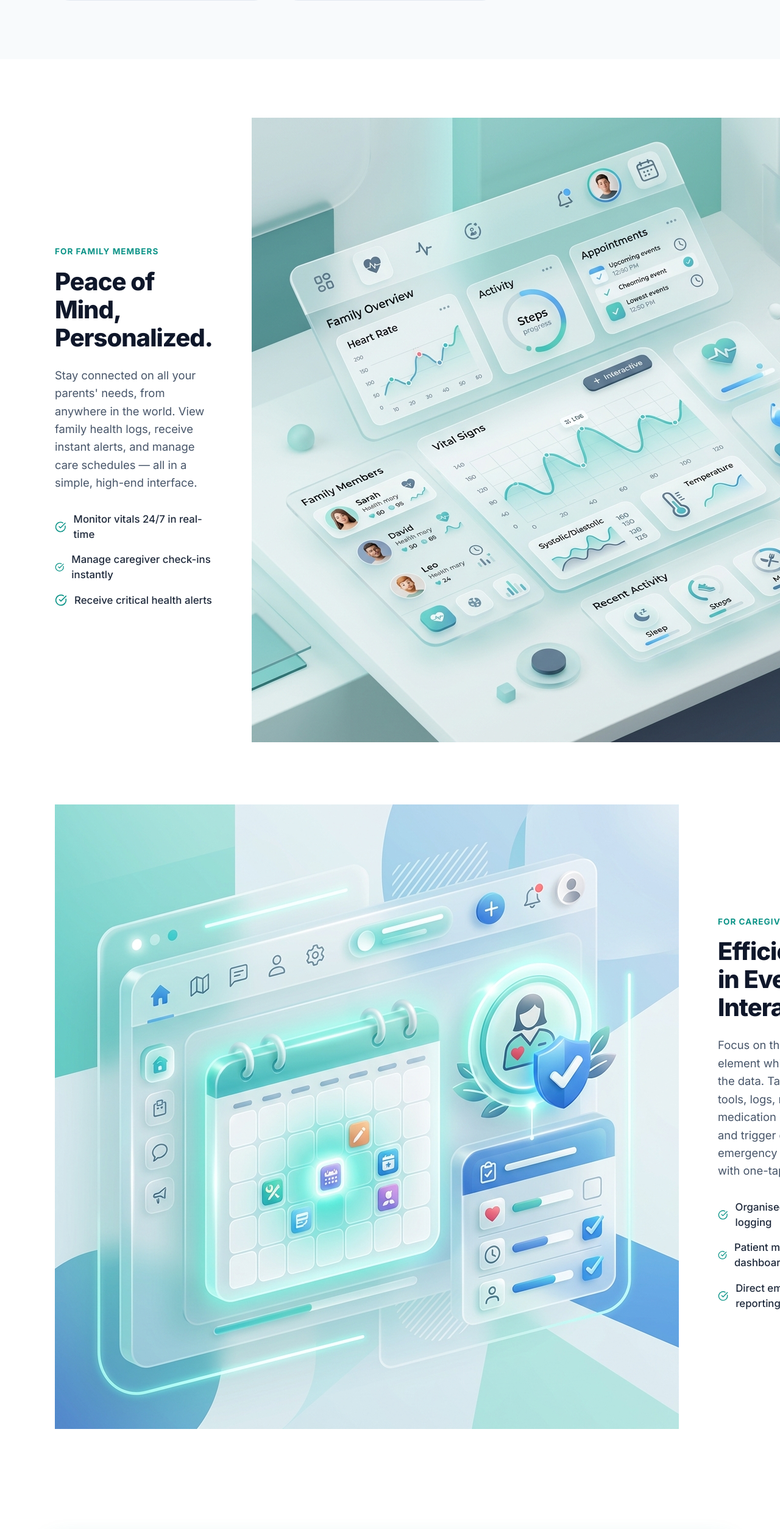
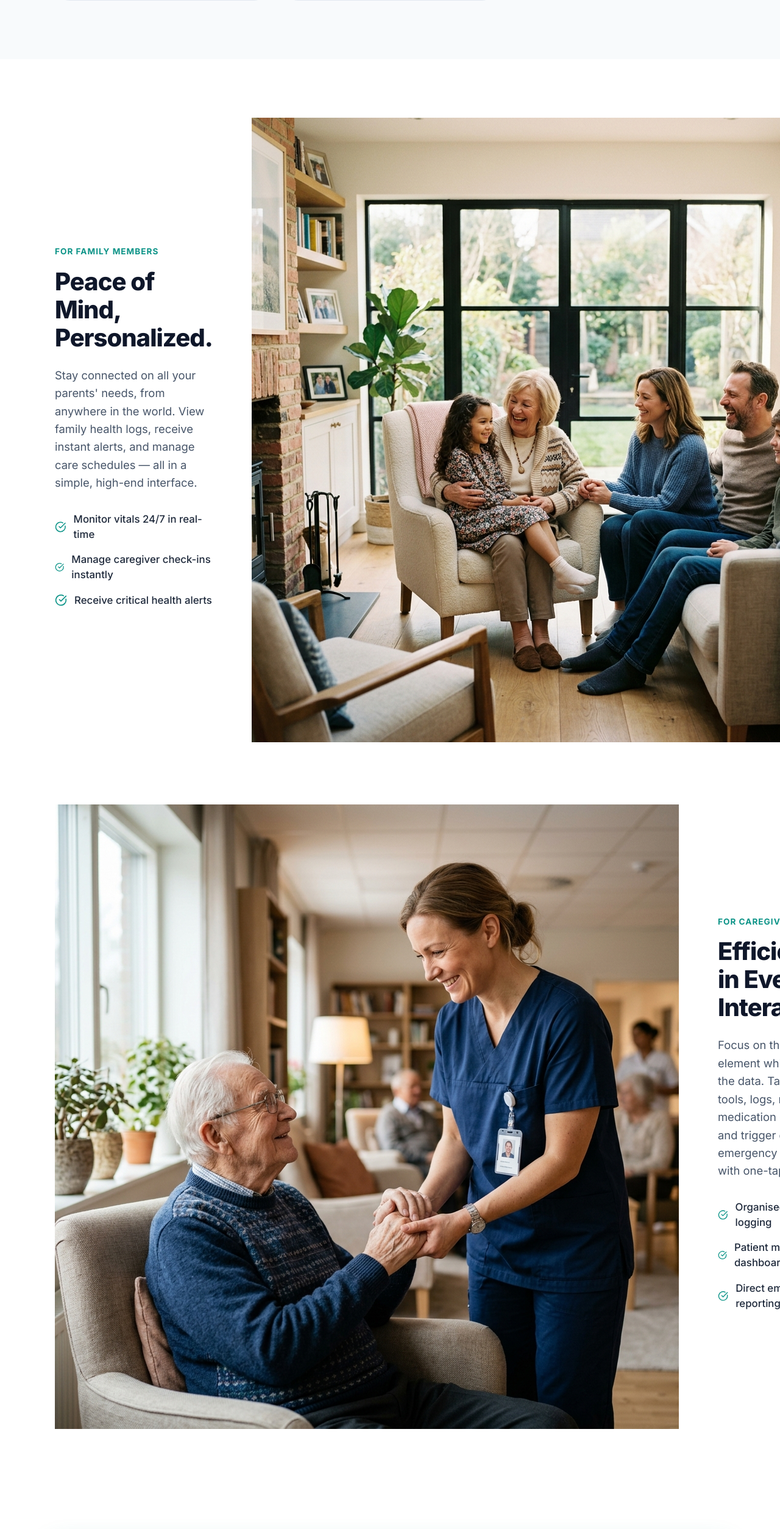
Before and after one commit to dilshandevxx/FamilyCare-Univercity-Project, a React app in the folder frontend/: page /features in a window 1280 px wide. Shown: the part 2035-4542 px from the top of the page at 61% size. Built offline with nearby package versions, Linux system fonts and the light colour scheme; no server answers; the HTML template or start-up script is replaced by a standard one.

Commit message:
UI: Replace 3D illustrations with photorealistic photography on Features page

```diff
--- a/frontend/src/pages/public/Features/Features.jsx
+++ b/frontend/src/pages/public/Features/Features.jsx
@@ -196,7 +196,7 @@ const FeaturesPage = () => {
               </ul>
             </div>
             <div className="feat-split-visual">
-              <img src="/assets/family_dashboard.png" alt="Family using app" className="feat-image" loading="lazy" />
+              <img src="/assets/family_photo.png" alt="Family using app" className="feat-image" loading="lazy" />
             </div>
           </div>
 
@@ -218,7 +218,7 @@ const FeaturesPage = () => {
               </ul>
             </div>
             <div className="feat-split-visual">
-              <img src="/assets/caregiver_app.png" alt="Caregiver checking app" className="feat-image" loading="lazy" />
+              <img src="/assets/caregiver_photo.png" alt="Caregiver checking app" className="feat-image" loading="lazy" />
             </div>
           </div>
 
```
Also changed, not shown: frontend/public/assets/caregiver_photo.png (added), frontend/public/assets/family_photo.png (added).
